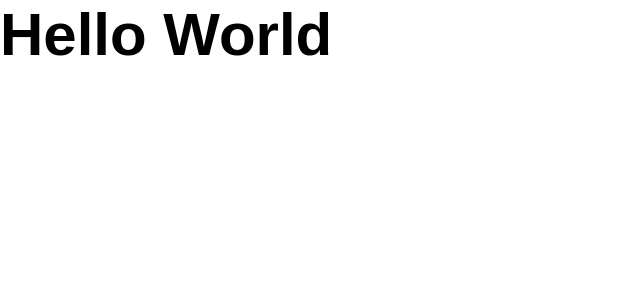
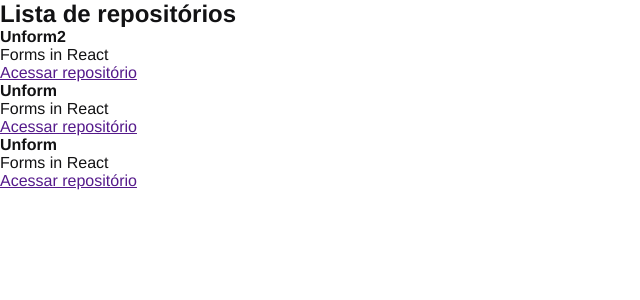
Before and after one commit to matheusroika/IgniteReact-01-GithubExplorer, a React app: page / in a window 1280 px wide. Shown: the top 300 px of the page, without its empty margins (0-640 px from the left). Built offline with nearby package versions, Linux system fonts and the light colour scheme.

Commit message:
Primeiro componente React

```diff
--- a/src/App.jsx
+++ b/src/App.jsx
@@ -1,5 +1,6 @@
+import { RepositoryList } from './components/RepositoryList'
 import './styles/global.scss'
 
 export function App() {
-  return <h1>Hello World</h1>
+  return <RepositoryList />
 }
--- /dev/null
+++ b/src/components/RepositoryList.jsx
@@ -0,0 +1,28 @@
+const repositoryName = 'Unform2'
+
+export function RepositoryList() {
+  return (
+    <section className="repository-list">
+      <h1>Lista de repositórios</h1>
+      <ul>
+        <li>
+          <strong>{repositoryName}</strong>
+          <p>Forms in React</p>
+          <a href="">Acessar repositório</a>
+        </li>
+
+        <li>
+          <strong>Unform</strong>
+          <p>Forms in React</p>
+          <a href="">Acessar repositório</a>
+        </li>
+
+        <li>
+          <strong>Unform</strong>
+          <p>Forms in React</p>
+          <a href="">Acessar repositório</a>
+        </li>
+      </ul>
+    </section>
+  )
+}
--- a/src/styles/global.scss
+++ b/src/styles/global.scss
@@ -5,9 +5,6 @@
 }
 
 body {
-  font-family: sans-serif;
-
-  h1 {
-    font-size: 60px;
-  }
+  font: 1rem "Helvetica Neue", Arial, sans-serif;
+  color: #121214;
 }
```
